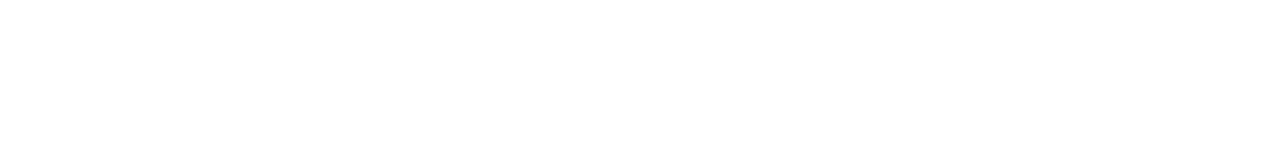
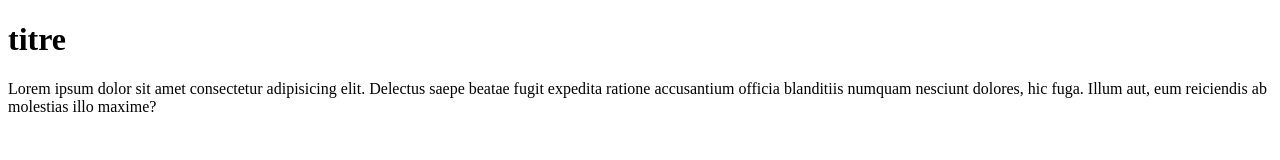
Before and after one commit to adebola456/mon-cv, a plain HTML site: page index.html in a window 1280 px wide. Drawn offline with Linux system fonts and the light colour scheme.

Commit message:
mise en place de section titre

```diff
--- a/index.html
+++ b/index.html
@@ -8,6 +8,8 @@
     <link rel="stylesheet" href="style.css">
 </head>
 <body>
+    <h1>titre</h1>
+    <p>Lorem ipsum dolor sit amet consectetur adipisicing elit. Delectus saepe beatae fugit expedita ratione accusantium officia blanditiis numquam nesciunt dolores, hic fuga. Illum aut, eum reiciendis ab molestias illo maxime?</p>
 
 </body>
 </html>
```
